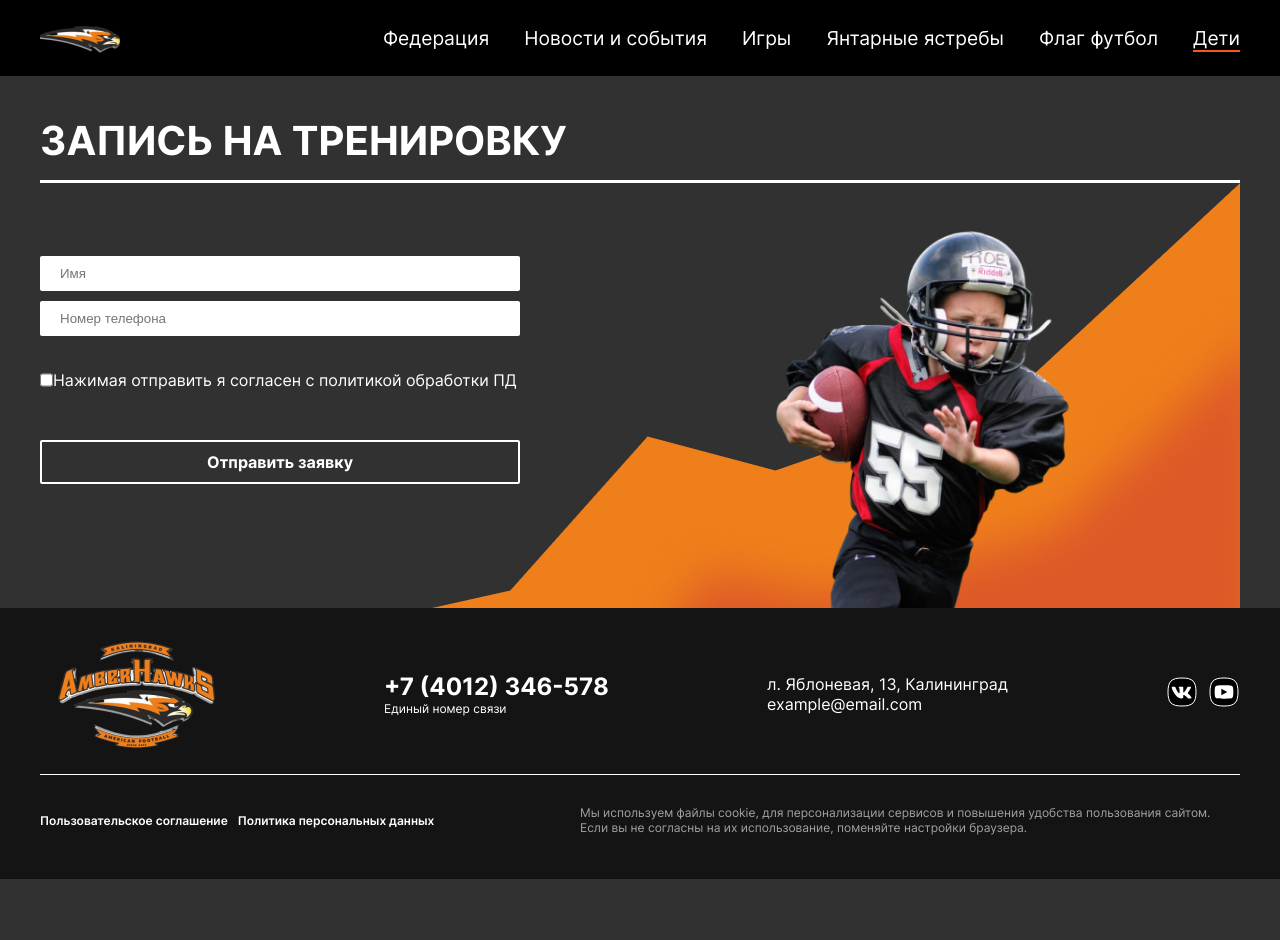
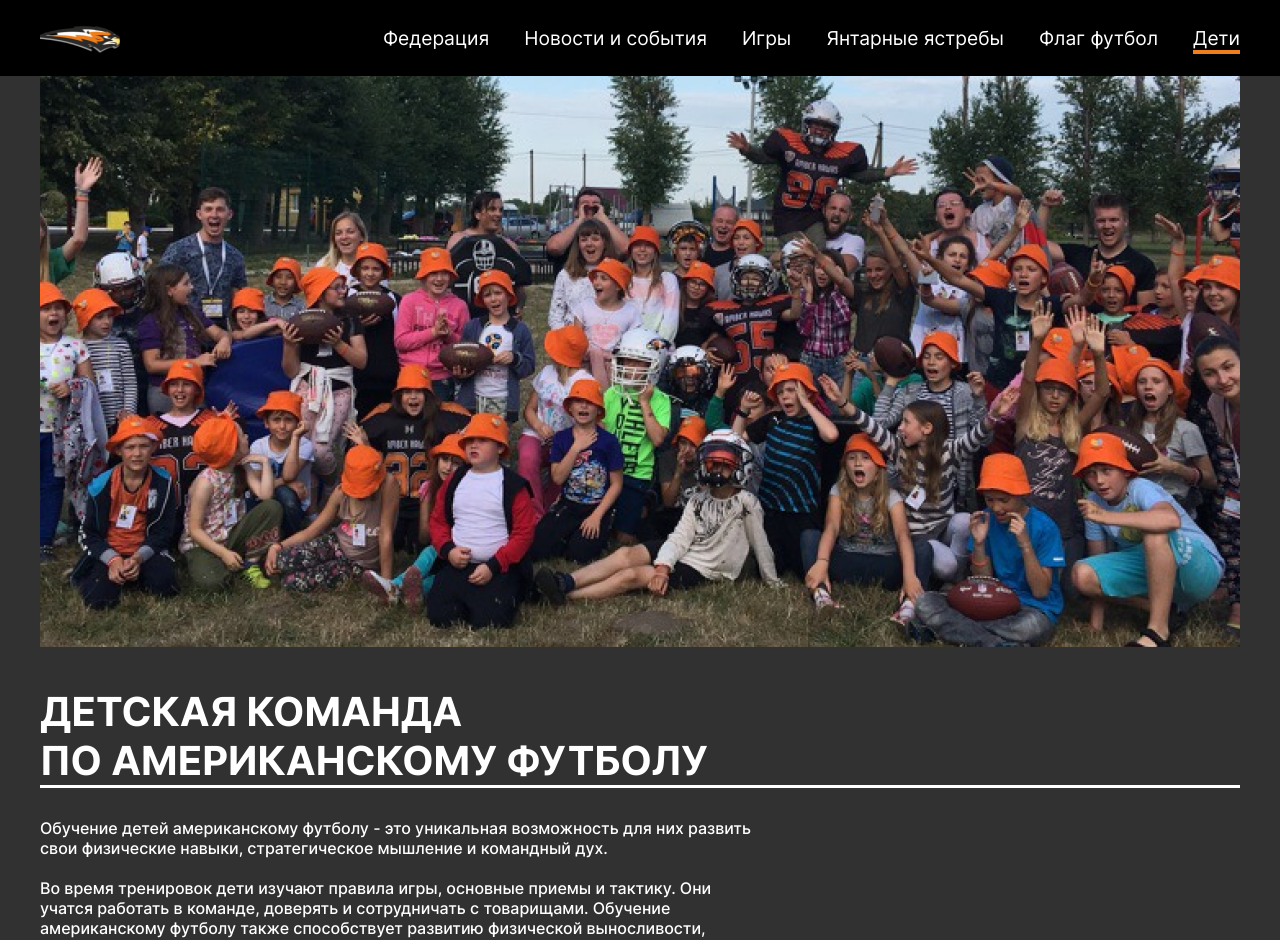
Before and after one commit to ElizavetaBiryukova/amber-hawks-frontend, a Next.js app: page /kids in a window 1280 px wide. Shown: the top 940 px of the page. Before the commit the page ends 879 px from the top, so only its background shows below. Built offline with nearby package versions, Linux system fonts and the light colour scheme.

Commit message:
feat: add styles

```diff
--- a/src/app/kids/page.jsx
+++ b/src/app/kids/page.jsx
@@ -2,6 +2,7 @@ import styles from './page.module.css'
 import Navigation from '@/components/UI/navigation/Navigation';
 import Footer from "@/components/UI/footer/Footer";
 import Form from '@/components/UI/form/Form';
+import KidsPage from '@/components/pages/Kids/KidsPage';
 
 
 export default async function Flag() {
@@ -11,6 +12,7 @@ export default async function Flag() {
             <Navigation />
             <div className={styles.container}>
                 <main>
+                    <KidsPage />
                     <div className={styles.container}>
                         <Form img={imageForm} />
                     </div>
--- a/src/app/news/page.jsx
+++ b/src/app/news/page.jsx
@@ -2,6 +2,7 @@ import styles from './page.module.css'
 import Navigation from '@/components/UI/navigation/Navigation';
 import Footer from "@/components/UI/footer/Footer";
 import Form from '@/components/UI/form/Form';
+import NewsPage from '@/components/pages/News/NewsPage';
 
 
 export default async function Flag() {
@@ -11,6 +12,7 @@ export default async function Flag() {
             <Navigation />
             <div className={styles.container}>
                 <main>
+                    <NewsPage />
                     <div className={styles.container}>
                         <Form img={imageForm} />
                     </div>
--- a/src/components/UI/navigation/Navigation.module.css
+++ b/src/components/UI/navigation/Navigation.module.css
@@ -59,5 +59,5 @@
 }
 
 .active {
-  border-bottom: 2px solid var(--dark-orange);
+  border-bottom: 4px solid var(--orange);
 }
--- /dev/null
+++ b/src/components/pages/Kids/Info/Info.jsx
@@ -0,0 +1,30 @@
+import styles from './Info.module.css'
+import Image from 'next/image';
+import kids from '../../../../assets/img/kids.png'
+
+function Info() {
+    return (
+        <div className={styles.wrapper}>
+            <Image
+                src={kids}
+                alt='info'
+            />
+            <div>
+                <h1 className={styles.title}>Детская команда<br />
+                    по американскому футболу</h1>
+                <p className={styles.text}>
+                    Обучение детей американскому футболу - это уникальная возможность для них развить свои физические навыки, стратегическое мышление и командный дух.
+                </p>
+                <p className={styles.text}>
+                    Во время тренировок дети изучают правила игры, основные приемы и тактику. Они учатся работать в команде, доверять и сотрудничать с товарищами. Обучение американскому футболу также способствует развитию физической выносливости, координации, гибкости и силы.
+                </p>
+                <p className={styles.text}>
+
+                    Кроме того, участие в играх и соревнованиях помогает детям развить навыки управления стрессом, принимать решения в сложных ситуациях и развивать настойчивость. Обучение детей американскому футболу не только развивает их спортивные навыки, но и помогает в формировании характера и ценностей, которые будут полезны для них в жизни.
+                </p>
+            </div>
+        </div>
+    )
+}
+
+export default Info
--- /dev/null
+++ b/src/components/pages/Kids/KidsPage.jsx
@@ -0,0 +1,11 @@
+import Info from "./Info/Info"
+
+function KidsPage() {
+    return (
+        <>
+            <Info />
+        </>
+    )
+}
+
+export default KidsPage
--- /dev/null
+++ b/src/components/pages/News/Header/HeaderNews.module.css
@@ -0,0 +1,4 @@
+.wrapper {
+  color: var(--white);
+  margin-bottom: 90px;
+}
--- /dev/null
+++ b/src/components/pages/News/NewsList/NewsList.module.css
@@ -0,0 +1,31 @@
+.wrapper {
+  color: white;
+  margin-bottom: 150px;
+}
+
+.list {
+  display: grid;
+  grid-template-columns: repeat(3, 1fr);
+  grid-gap: 5%;
+}
+
+.title {
+  display: none;
+}
+
+.toggles {
+  display: flex;
+  gap: 10px;
+}
+
+.toggle {
+  text-transform: uppercase;
+  font-size: 24px;
+  font-weight: 700;
+  margin-bottom: 20px;
+}
+
+.toggle_active {
+  color: var(--orange);
+  border-bottom: 2px solid var(--orange);
+}
```
Also changed, not shown: src/components/pages/Flag/Info/Info.jsx (+5 -2 lines), src/components/pages/News/Header/HeaderNews.jsx (added, +16 -0 lines), src/components/pages/News/NewsList/NewsList.jsx (added, +25 -0 lines), src/components/pages/News/NewsPage.jsx (added, +13 -0 lines), src/assets/img/flag.png, src/assets/img/kids.png (added), src/components/pages/Kids/Info/Info.module.css (renamed from src/components/pages/Team/InfoTeam/InfoTeam.module.css).
